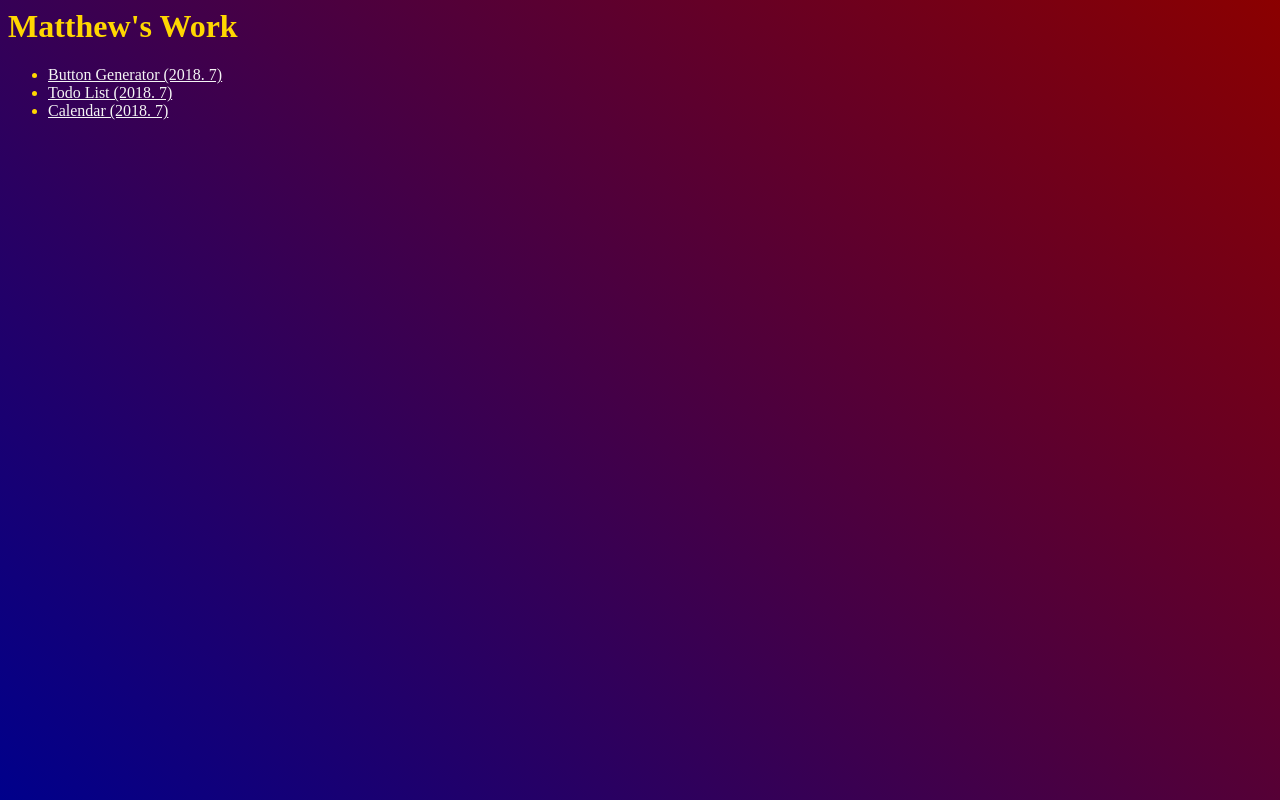
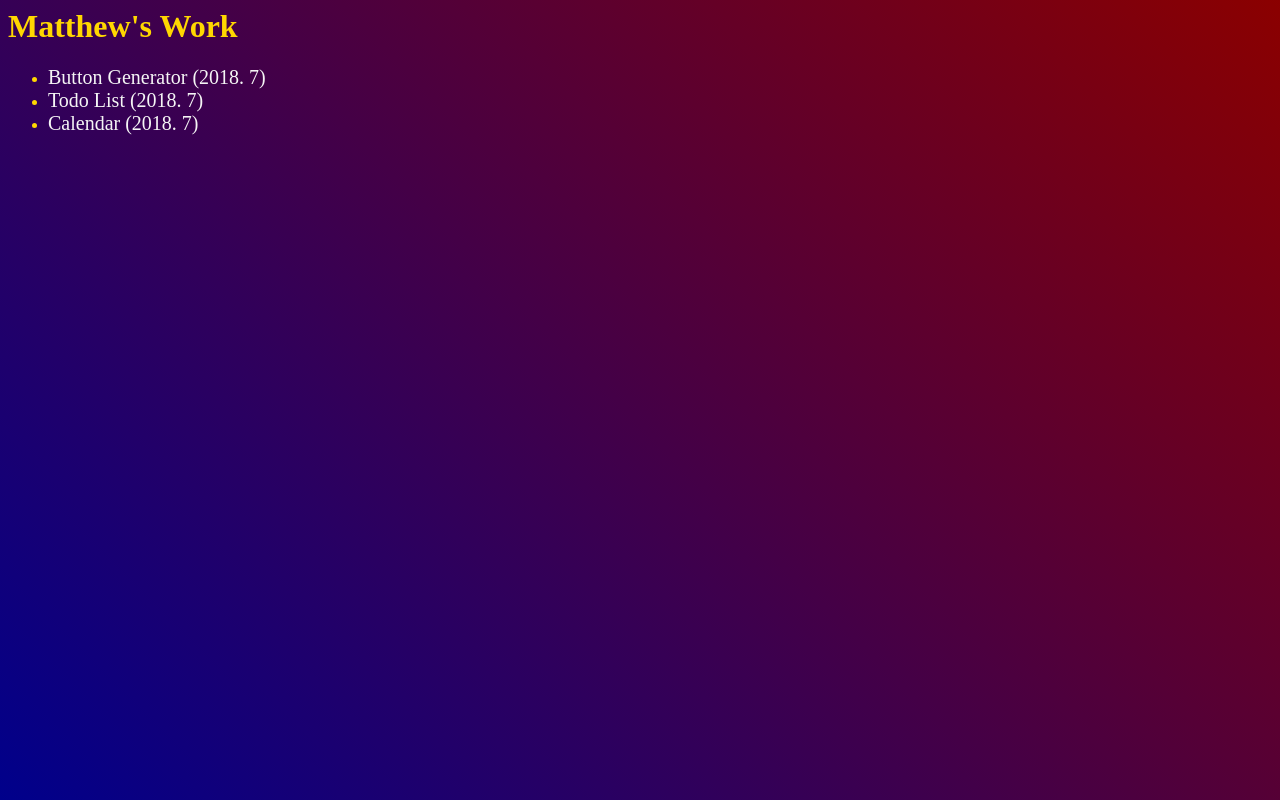
Before and after one commit to MatthewK0617/portfolio, a plain HTML site: page index.html in a window 1280 px wide. Drawn offline with Linux system fonts and the light colour scheme.

Commit message:
version1

```diff
--- a/style.css
+++ b/style.css
@@ -6,4 +6,6 @@ body {
 
 a {
     color: whitesmoke;
+    text-decoration: none;
+    font-size: 20px
 }
```
